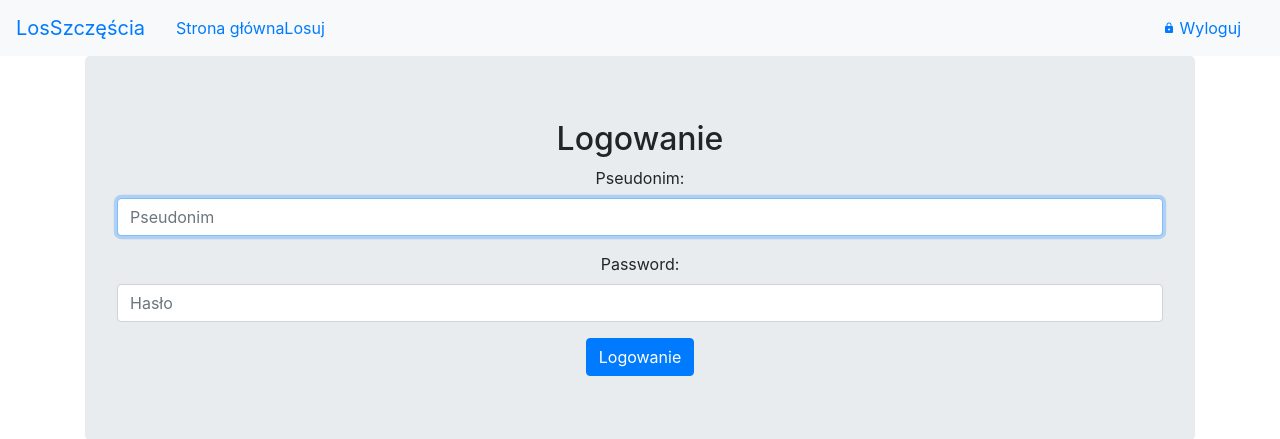
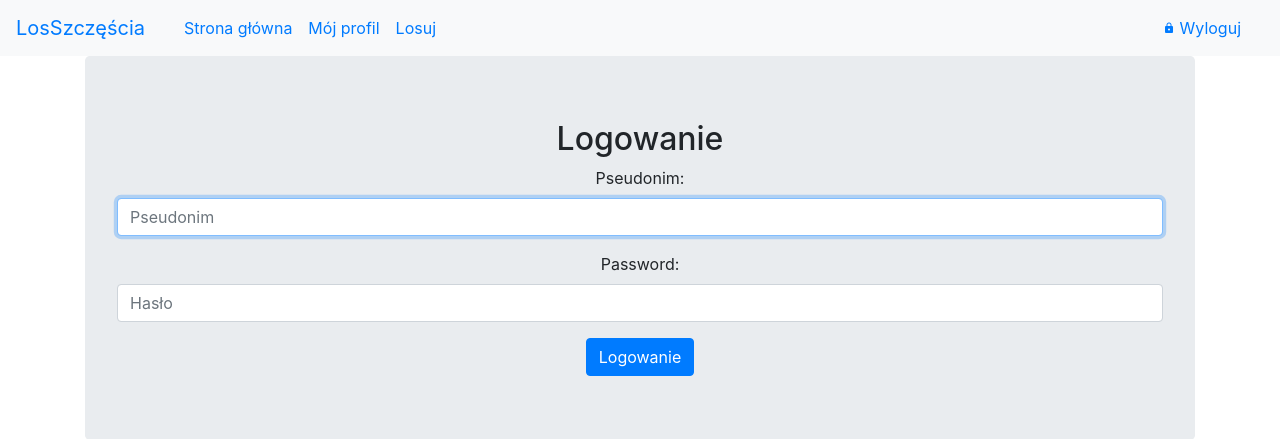
Before and after one commit to magCudak/los_szczescia, a Django app: template boxes/templates/registration/login.html in a window 1280 px wide. Shown: the top 439 px of the page. Run offline with Django 3.2, Linux system fonts and the light colour scheme; the template is opened without the code that fills it: values that come from a table or form of the project are taken from there, others are empty; a user stored in the database is signed in; some libraries are stand-ins or nearby versions.

Commit message:
LOS login page corrects

```diff
--- a/boxes/templates/index.html
+++ b/boxes/templates/index.html
@@ -24,7 +24,7 @@
 
         <div>
             <cite>
-                Ludzie, ludzie zwariowałem! pieniądze rozdaję! <br>
+                Ludzie, ludzie zwariowałem! Pieniądze rozdaję! <br>
                 Każdy szczęściu dopomoże, każdy dzisiaj wygrać może. Raz, dwa, trzy...
             </cite>
         </div>
--- a/boxes/templates/registration/login.html
+++ b/boxes/templates/registration/login.html
@@ -2,10 +2,17 @@
 
 
 {% block navbar %}
-    <ul class="navbar-nav navbar-left">
-        <li class="nav-item"><a href="{% url 'boxes:home' %}">Strona główna</a></li>
+    <ul class="nav navbar-nav">
+        <li class="nav-item active">
+            <a class="nav-link" href="{% url 'boxes:home' %}">Strona główna</a>
+        </li>
         {% if user.is_authenticated %}
-            <li class="nav-item"><a href="{% url 'boxes:losuj' %}"> Losuj</a></li>
+            <li class="nav-item">
+                <a class="nav-link" href="{% url 'boxes:user_profile' %}"> Mój profil</a>
+            </li>
+            <li class="nav-item">
+                <a class="nav-link" href="{% url 'boxes:losuj' %}"> Losuj</a>
+            </li>
         {% endif %}
     </ul>
 {% endblock navbar %}
```
